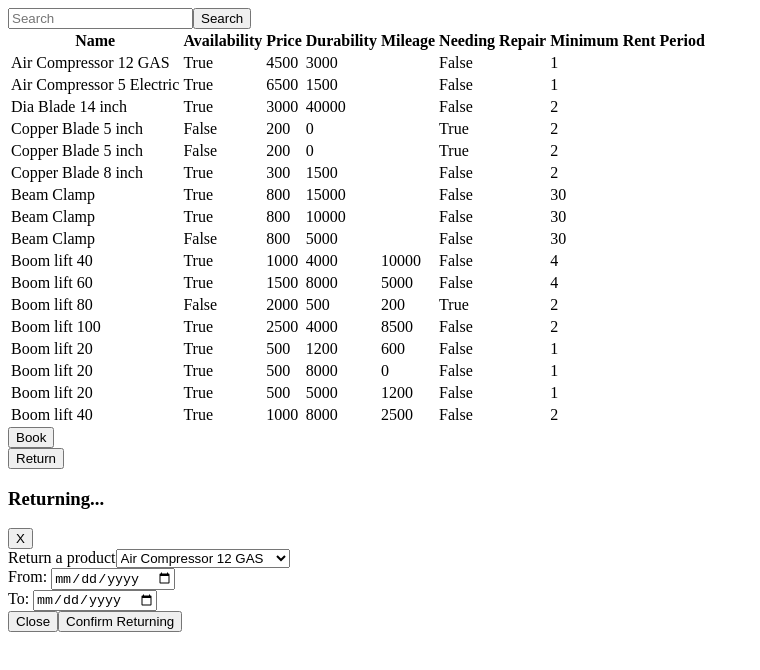
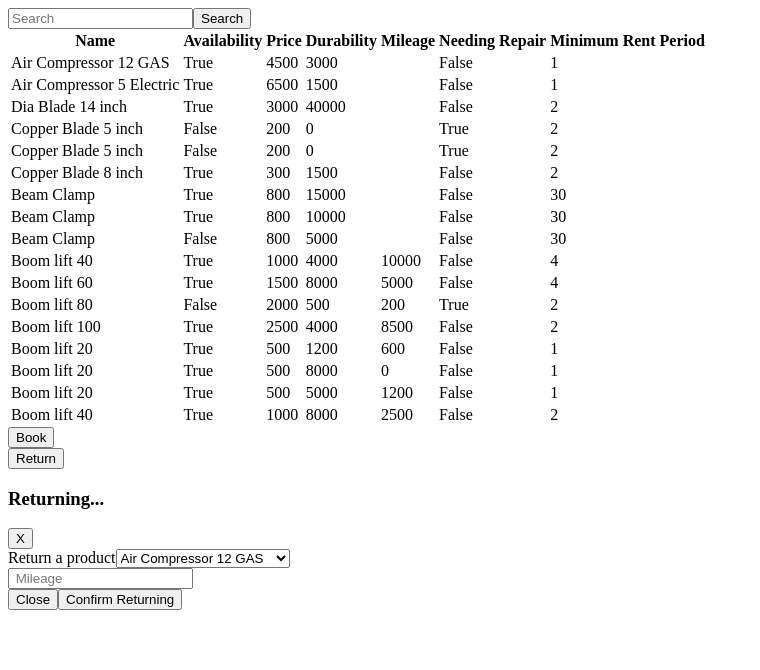
Before and after one commit to cloudwithtanvir/rental-project, a React (Create React App) app: page / in a window 1280 px wide. Both pictures are taken after a click on the button "Return". Shown: the top 670 px of the page, without its empty margins (0-760 px from the left). Built offline with nearby package versions, Linux system fonts and the light colour scheme.

Commit message:
updating return modal

```diff
--- a/src/components/ModalReturn.js
+++ b/src/components/ModalReturn.js
@@ -45,15 +45,20 @@ const ModalReturn = () => {
                           <option value={d.name}>{d.name}</option>
                         ))}
                       </select>
+
+                      <div class="max-w-6xl flex justify-center">
+                        <input type="Number" placeholder=" Mileage" />
+                      </div>
+
                       {/* Dropdown end */}
                       {/* Date start */}
-                      <div>
+                      {/* <div>
                         <span className="mr-2">From: </span>
                         <input type="date" name="from" />
                         <br />
                         <span className="mr-7">To: </span>
                         <input type="date" id="birthday" name="to" />
-                      </div>
+                      </div> */}
                       {/* Date end */}
                     </div>
                   </div>
```
